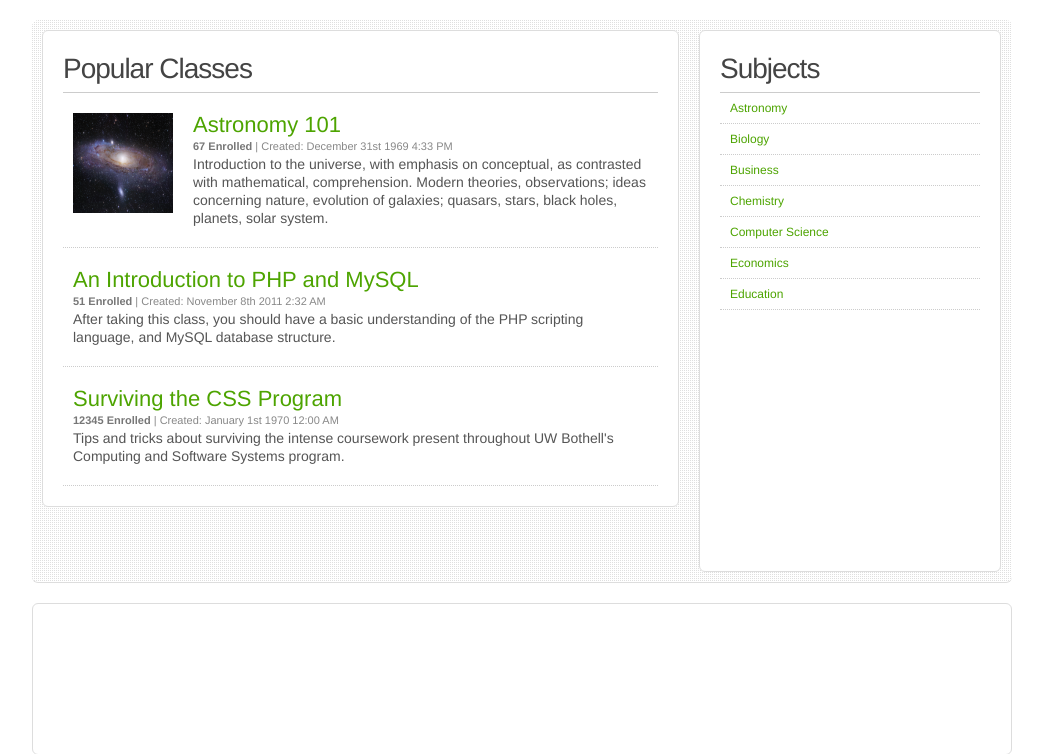
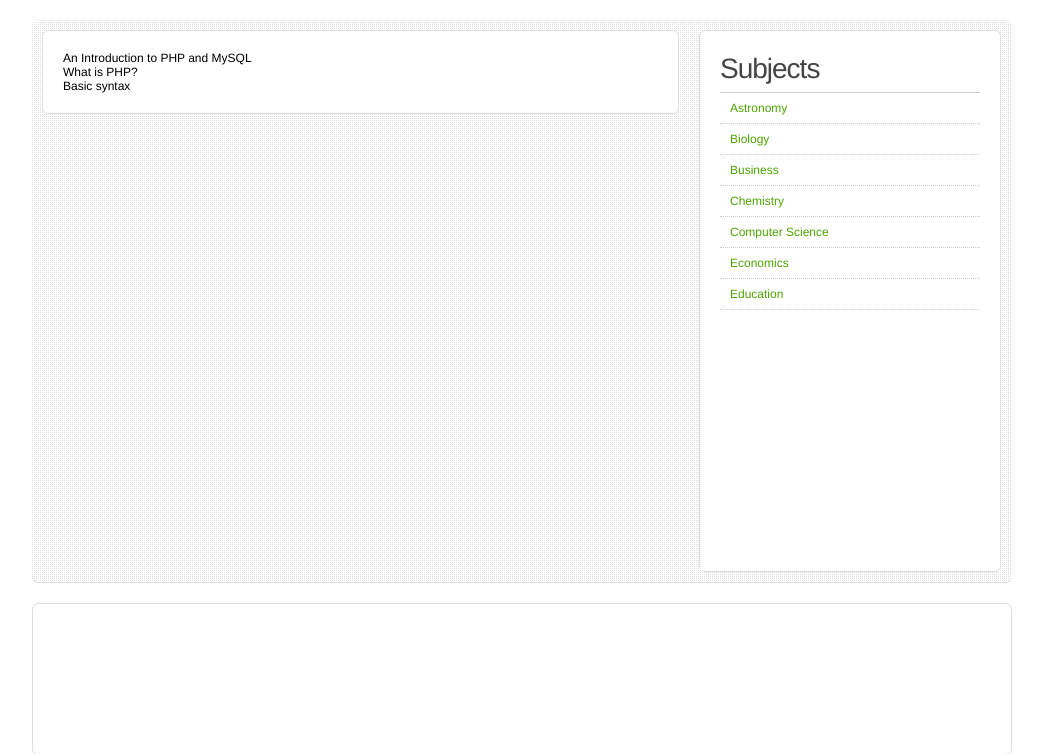
Before and after one commit to smartboyathome/Prodigy, a PHP site: page /index.php?module=viewclass&classid=1 in a window 1280 px wide. Shown: the part 152-906 px from the top of the page, without its empty margins (118-1161 px from the left). Run offline with PHP 8.4, Linux system fonts and the light colour scheme; data comes from the database, SQL or seed files in the repository.

Commit message:
Initial module structure.  Including in index.

```diff
--- a/dal/mysql.php
+++ b/dal/mysql.php
@@ -4,6 +4,7 @@
  * MySQL Database Abstraction Layer
  *
  */
+
 
 class mysqlDAL{
 
@@ -80,13 +81,13 @@ class mysqlDAL{
     //getLessonList
     //retrieves a list of lessons from the database
     //
-    public function getLessonList(){
+    public function getLessonList($cID){
         global $db_host, $db_name, $db_user, $db_pass;
 
         try {
             $dbh = new PDO("mysql:host=$db_host;dbname=$db_name", $db_user, $db_pass);
 
-            $sql = "SELECT * FROM lesson";
+            $sql = "SELECT * FROM lesson WHERE classid='$cID'";
 
             return $dbh->query($sql);
 
--- a/includes/header.php
+++ b/includes/header.php
@@ -37,7 +37,7 @@ if (!$db_select){
 
     <nav id="nav">
     	<ul class="list">
-    	    <li><a href="">Home</a></li>
+    	    <li><a href="index.php">Home</a></li>
     	    <li><a href="">Browse</a></li>
     	    <li><a href="">My Classes</a></li>
     	    <li><a href="">Account</a></li>
--- /dev/null
+++ b/includes/viewclass.php
@@ -0,0 +1,16 @@
+<?PHP
+
+$prodigyDB = new mysqlDAL;
+
+foreach ($prodigyDB->getClass($_GET["classid"]) as $row){
+
+echo $row['name'] . "<br/>";
+
+}
+
+
+foreach ($prodigyDB->getLessonList($row['classID']) as $row2){
+	echo $row2['name'] . "<br/>";
+}
+
+?>
--- a/index.php
+++ b/index.php
@@ -1,46 +1,28 @@
 
-<?php include_once 'includes/header.php'; ?>
+<?php
+
+    require_once 'conf.php';
+    include_once 'includes/header.php';
+    require_once 'dal/mysql.php';
+?>
 
     <div id="wrapper" class="frame flc">
 
         <div id="mainColumn">
-            <h2 class="header">Popular Classes</h2>
-
-            <section class="classDescription" style="margin-top: -20px;">
-        	    <div class="imageContainer"><img class="image" src="images/astronomy.jpg" alt="universe" /></div>
-        	    <h3 class="title">Astronomy 101</h3>
-        	    <div class="smallPrint"><span>67 Enrolled</span> | Created: December 31st 1969 4:33 PM</div>
-        	    <div class="description">Introduction to the universe, with emphasis on conceptual, as contrasted with mathematical, comprehension. Modern theories, observations; ideas concerning nature, evolution of galaxies; quasars, stars, black holes, planets, solar system. </div>
-        	</section>
 
             <?php
-        	$result = mysql_query("SELECT * FROM class", $connection);
 
-        	if (!$result){
-        		die("Database query error.");
-        	}
 
-            while ($row = mysql_fetch_array($result)){
-            	echo("
-        	    <section class='classDescription'>
-        	        <h3 class='title'>".$row[name]."</h3>
-        	        <div class='smallPrint'><span>".$row[enrolledCnt]." Enrolled </span> | Created: ");
-                   echo date('F jS Y g:i A', $row[createdDate]);
+            $mod = $_GET["module"];
 
-                   echo ("</div>");
-                   /*
-                    echo ("</div>
-                    <div class='modifiedDate'>Modified on: ");
+            if ($mod == 'viewclass'){
+                include 'includes/viewclass.php';
+            }elseif ($mod == 'viewlesson'){
+                include 'includes/viewlesson.php';
+            }else{
+                include 'includes/home.php';
+            }
 
-                    echo date('F jS Y g:i A', $row[lastModDate]);
-                    */
-        	        echo ("<div class='description'>
-        	            <p>".$row[description]."</p>
-        	        </div>
-        	    </section>");
-        	}
-
-        	mysql_free_result($result);
         	?>
 
         </div> <!-- #mainColumn-->
```
Also changed, not shown: includes/home.php (added, +22 -0 lines), includes/viewlesson.php (added, +9 -0 lines).
